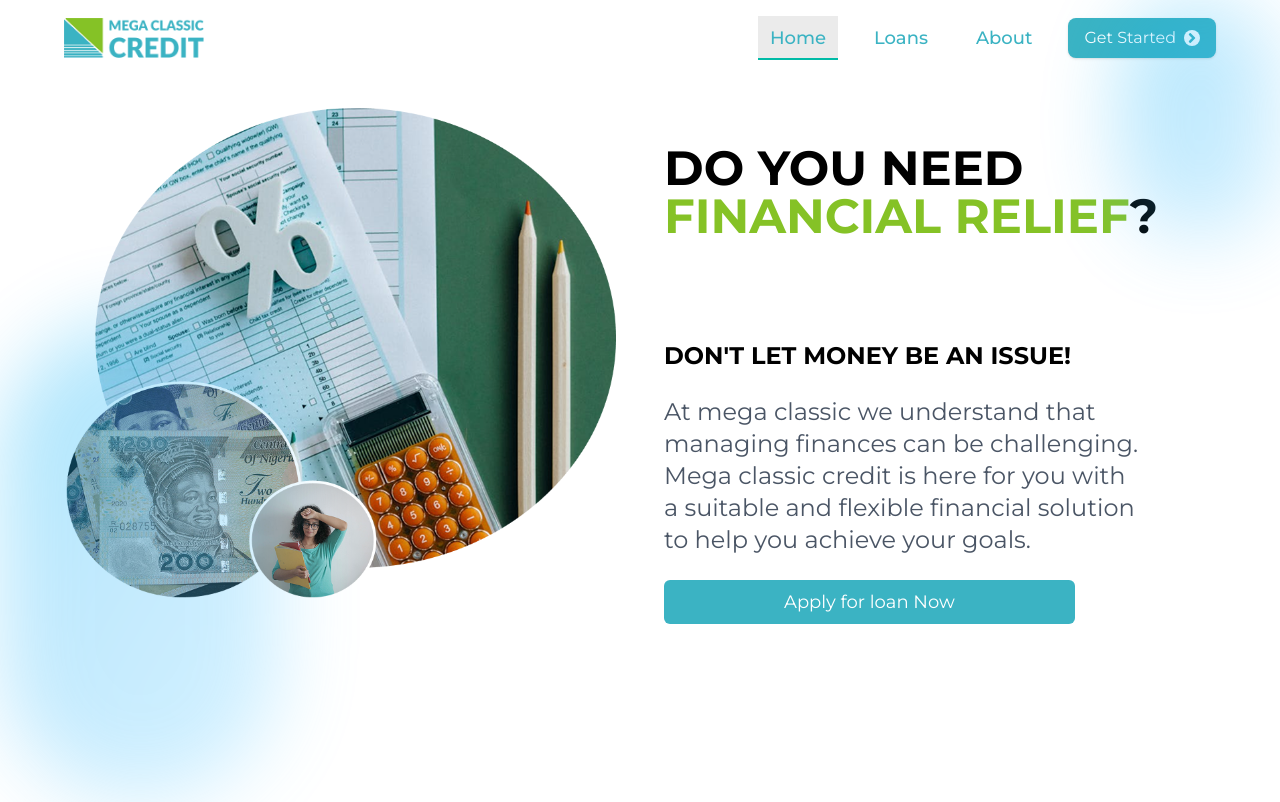
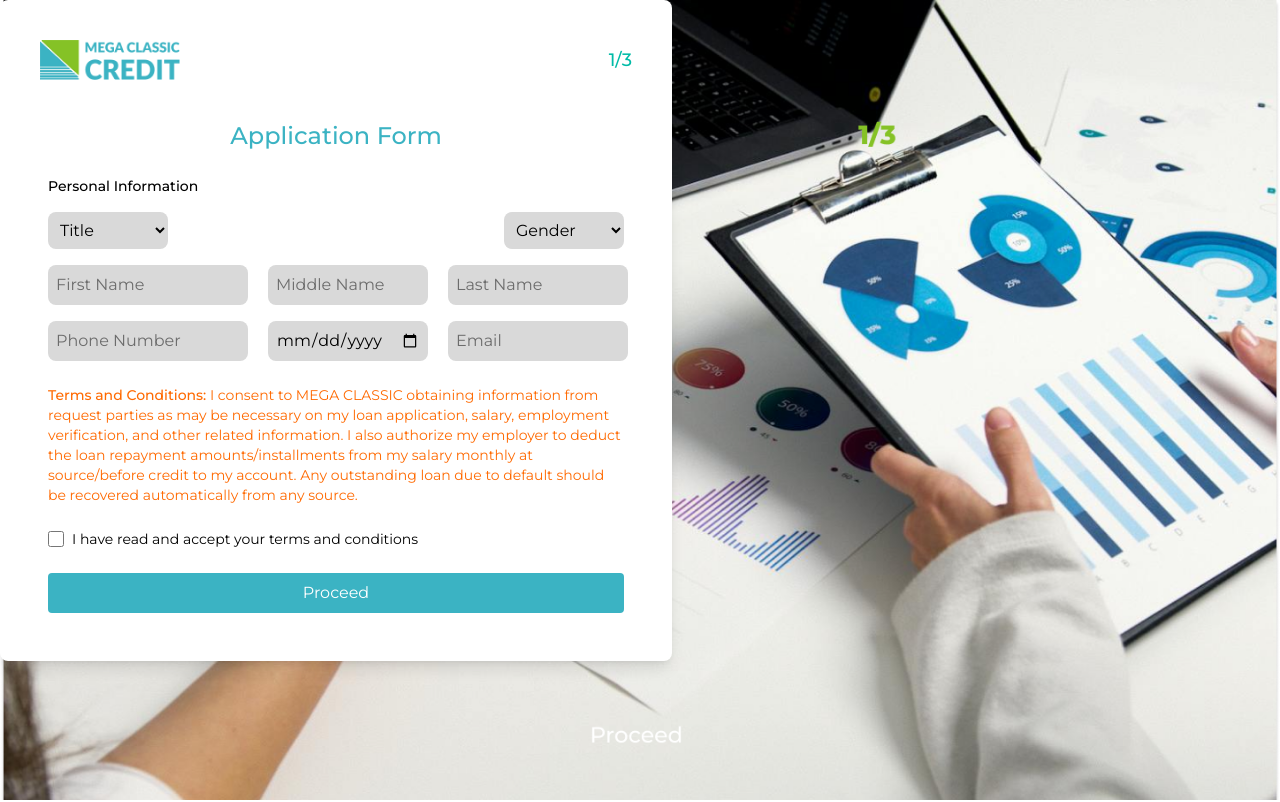
Before and after one commit to 0xidennis/Mega, a React (Vite) app: page / in a window 1280 px wide. Shown: the top 802 px of the page. Built offline with nearby package versions, Linux system fonts and the light colour scheme.

Commit message:
first commit

```diff
--- a/package.json
+++ b/package.json
@@ -19,6 +19,7 @@
     "react": "^19.0.0",
     "react-dom": "^19.0.0",
     "react-icons": "^5.5.0",
+    "react-router-dom": "^7.4.0",
     "tailwindcss": "^4.0.15"
   },
   "devDependencies": {
--- a/src/App.jsx
+++ b/src/App.jsx
@@ -1,10 +1,12 @@
 import React from 'react'
 import Home from './Page/Home'
+import ApplicOne from './loanform/ApplicOne'
 
 const App = () => {
   return (
     <div>
-      <Home/>
+      {/* <Home/> */}
+      <ApplicOne/>
     </div>
   )
 }
--- a/src/Component/LoanService.jsx
+++ b/src/Component/LoanService.jsx
@@ -6,18 +6,18 @@
 
 const LoanService = () => {
   return (
-    <div className="max-w-4xl mx-auto px-4 py-8 mt-60 items-center overflow-hidden">
+    <div className="max-w-4xl mx-auto px-4 py-8 mt-60 items-center overflow-hidden justify-center">
     <h1 className="text-2xl font-bold text-center text-cyan-500 mb-8">LOAN SERVICES</h1>
 
     {/* Personal Loans */}
     <div className=" rounded-lg  mb-6 flex flex-col md:flex-row items-center gap-4">
       <div className="md:w-1/6">
 
-        <img src={man} alt="" height={150}/>
+        <img src={man} alt="" height={150}  className='h-55 lg:ml-[80px] relative z-10 lg:mb-4'/>
       </div>
       <div className="md:w-3/4 bg-[#F1F6FF] p-6">
-        <h2 className="text-lg font-bold mb-2">Personal Loans</h2>
-        <p className="text-sm text-gray-700">
+        <h2 className="text-lg font-bold mb-2 text-center">Personal Loans</h2>
+        <p className="text-sm text-gray-700 lg:ml-12">
           We provide quick and accessible loans to individuals. Our personal loan makes it easy for your quick
           investment opportunities, house rent, school fees, purchase of household items, and other personal expenses.
           We have disbursement within 24 hours, flexible interest rates on a reducing balance. Flexible repayment plan
@@ -27,13 +27,13 @@
     </div>
 
     {/* Small Business Loans */}
-    <div className=" rounded-lg  mb-6 flex flex-col md:flex-row-reverse items-center gap-4">
+    <div className=" rounded-lg  mb-6 flex flex-col md:flex-row-reverse items-center gap-4 lg:w-200 lg:ml-20">
       <div className="md:w-1/4">
 
-        <img src={lady} alt="" />
+        <img src={lady} alt="" className='lg:ml-[-55px]'/>
       </div>
       <div className="md:w-3/4 bg-[#F1F6FF] p-10">
-        <h2 className="text-lg font-bold mb-2">Small Business Loans</h2>
+        <h2 className="text-lg font-bold mb-2 text-center">Small Business Loans</h2>
         <p className="text-sm text-gray-700">
           MEGA CLASSIC business loan build the ladder for entrepreneur to climb with our low interest rate and
           flexible repayment plan loan design to suit entrepreneur
@@ -42,13 +42,13 @@
     </div>
 
     {/* Federal and States Employees Loans */}
-    <div className=" rounded-lg  mb-6 flex flex-col md:flex-row items-center lg:w-210 lg:-ml-46 gap-4">
+    <div className=" rounded-lg  mb-6 flex flex-col md:flex-row items-center lg:w-200  gap-4">
       <div className="md:w-1/4">
 
-        <img src={woman} alt=""height={5} className='h-52 lg:ml-[145px] relative z-10 '/>
+        <img src={woman} alt=""height={5} className='h-45 lg:ml-[169px] relative z-10 '/>
       </div>
       <div className="md:w-3/4 bg-[#F1F6FF] p-10  ">
-        <h2 className="text-lg font-bold mb-2 lg:ml-12">Federal and States Employees Loans</h2>
+        <h2 className="text-lg font-bold mb-2 text-center">Federal and States Employees Loans</h2>
         <p className="text-sm text-gray-700 lg:ml-12">
           MEGA CLASSIC business loan build the ladder for entrepreneur to climb with our low interest rate and
           flexible repayment plan loan design to suit entrepreneur
@@ -57,13 +57,13 @@
     </div>
 
     {/* Asset Financing */}
-    <div className=" rounded-lg mb-6 flex flex-col md:flex-row-reverse items-center gap-4">
+    <div className=" rounded-lg mb-6 flex flex-col md:flex-row-reverse items-center gap-4 lg:w-200 lg:ml-20">
       <div className="md:w-1/4">
 
-        <img src={girl} alt="" />
+        <img src={girl} alt="" className='lg:ml-[-55px]' />
       </div>
       <div className="md:w-3/4 bg-[#F1F6FF] p-10">
-        <h2 className="text-lg font-bold mb-2">Asset Financing</h2>
+        <h2 className="text-lg font-bold mb-2 text-center">Asset Financing</h2>
         <p className="text-sm text-gray-700">
           Mega classic asset financing is tailored and ready to make customers own a period of time. We help you
           acquire your dream car, office equipment, office and house appliances, workshop machine with our low
--- a/src/loanform/ApplicOne.jsx
+++ b/src/loanform/ApplicOne.jsx
@@ -1,9 +1,92 @@
-import React from 'react'
+import React, { useState } from 'react';
+import logo from "../assets/logo/LOGO.png"
+
+
+
 
 const ApplicOne = () => {
+  const [step, setStep] = useState(1);
+  const totalSteps = 3;
+
+  const handleProceed = () => {
+    if (step < totalSteps) {
+      setStep(step + 1);
+    }
+  };
+
   return (
-    <div>
-        hdkkeihdcsjh
+    <div className="bg-[url('/loan.png')]  bg-cover  bg-no-repeat h-screen">
+      <div className="max-w-2xl  bg-white shadow-lg rounded-lg overflow-hidden p-6  ">
+      {/* Header */}
+      <header className="flex items-center justify-between bg-white p-4">
+        <div className="flex items-center gap-2">
+           <img src={logo} alt="Logo" className="w-35 h-10"/>
+        </div>
+        <div className="text-lg font-medium text-teal-500">
+          {step}/{totalSteps}
+        </div>
+      </header>
+
+      {/* Form Content */}
+      <div className="p-6">
+        <h1 className="mb-6 text-center text-2xl font-medium text-[#3BB3C3]">Application Form</h1>
+
+        {/* Personal Information Section */}
+        <div className="mb-6">
+          <h2 className="mb-4 text-sm font-medium">Personal Information</h2>
+          <div className="grid grid-cols-1 md:grid-cols-2 gap-4">
+            <select className="bg-[#D9D9D9] p-2 rounded-lg w-30">
+              <option>Title</option>
+              <option value="mr">Mr.</option>
+              <option value="mrs">Mrs.</option>
+              <option value="ms">Ms.</option>
+              <option value="dr">Dr.</option>
+            </select>
+            <select className="bg-[#D9D9D9] p-2 rounded-lg w-30 ml-40">
+              <option>Gender</option>
+              <option value="male">Male</option>
+              <option value="female">Female</option>
+              <option value="other">Other</option>
+            </select>
+             <div className='flex space-x-5'>
+             <input className="bg-[#D9D9D9] p-2 rounded-lg w-50" placeholder="First Name" />
+            <input className="bg-[#D9D9D9] p-2 rounded-lg w-40" placeholder="Middle Name" />
+            <input className="bg-[#D9D9D9] p-2 rounded-lg w-45 " placeholder="Last Name" />
+             </div>
+             <br />
+            <div className='flex space-x-5'>
+            <input className="bg-[#D9D9D9] p-2 rounded-lg w-50" placeholder="Phone Number" type="tel" />
+            <input className="bg-[#D9D9D9] p-2 rounded-lg w-40" placeholder="Date of Birth" type="date" />
+            <input className="bg-[#D9D9D9] p-2 rounded-lg w-45" placeholder="Email" type="email" />
+            </div>
+          </div>
+        </div>
+
+        {/* Terms and Conditions */}
+        <div className="mb-6">
+          <p className="text-sm text-orange-500">
+            <span className="font-medium">Terms and Conditions:</span> I consent to MEGA CLASSIC obtaining information
+            from request parties as may be necessary on my loan application, salary, employment verification, and other
+            related information. I also authorize my employer to deduct the loan repayment amounts/installments from my
+            salary monthly at source/before credit to my account. Any outstanding loan due to default should be
+            recovered automatically from any source.
+          </p>
+        </div>
+
+        {/* Checkbox */}
+        <div className="mb-6 flex items-center gap-2">
+          <input type="checkbox" id="terms" className="h-4 w-4 text-teal-500" />
+          <label htmlFor="terms" className="text-sm">
+            I have read and accept your terms and conditions
+          </label>
+        </div>
+
+        {/* Proceed Button */}
+        <button onClick={handleProceed} className="w-full bg-[#3BB3C3] hover:bg-teal-600 text-white p-2 rounded">
+          Proceed
+        </button>
+      </div>
+    </div>
     </div>
   )
 }
```
Also changed, not shown: public/loan.png (added), 1 other file (tests, documents, lock files or other folders).
